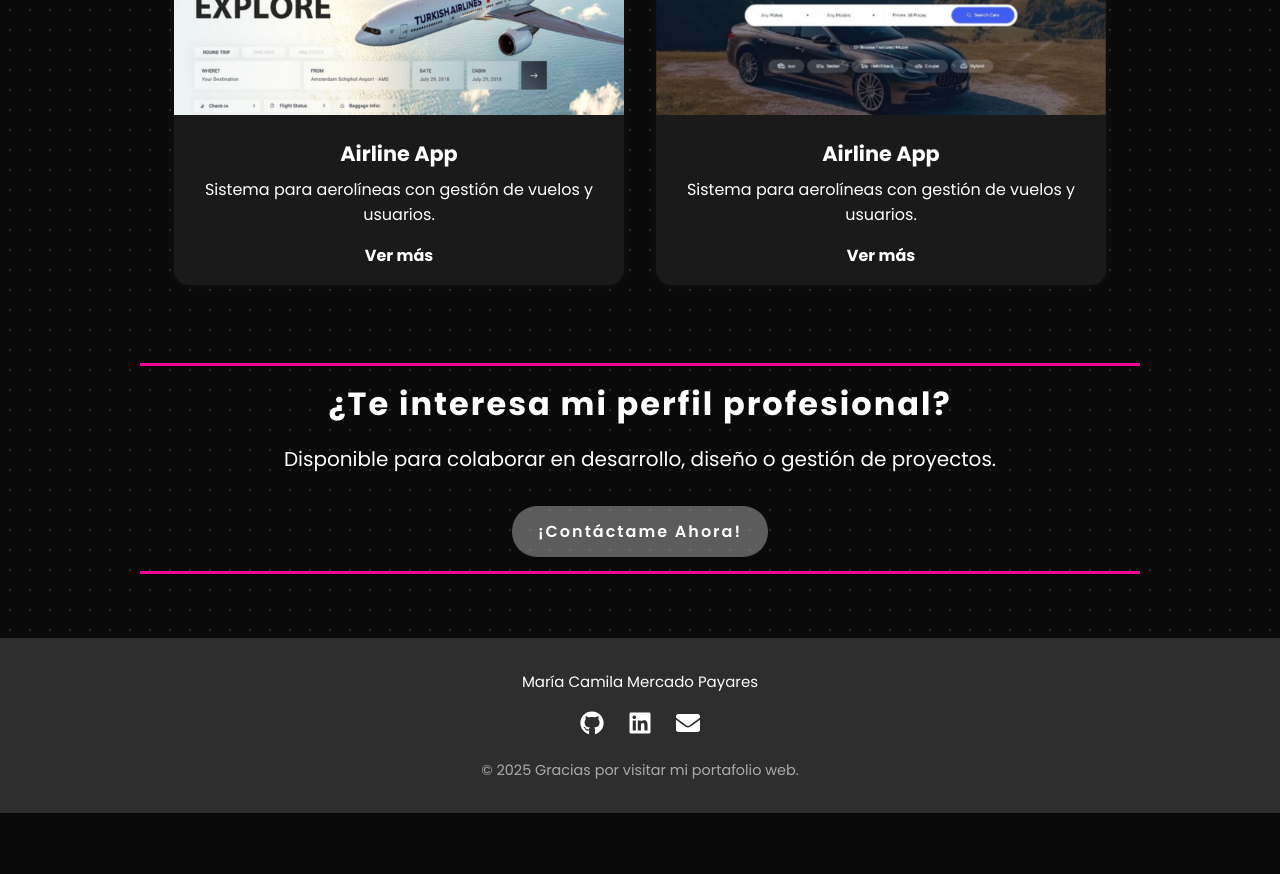
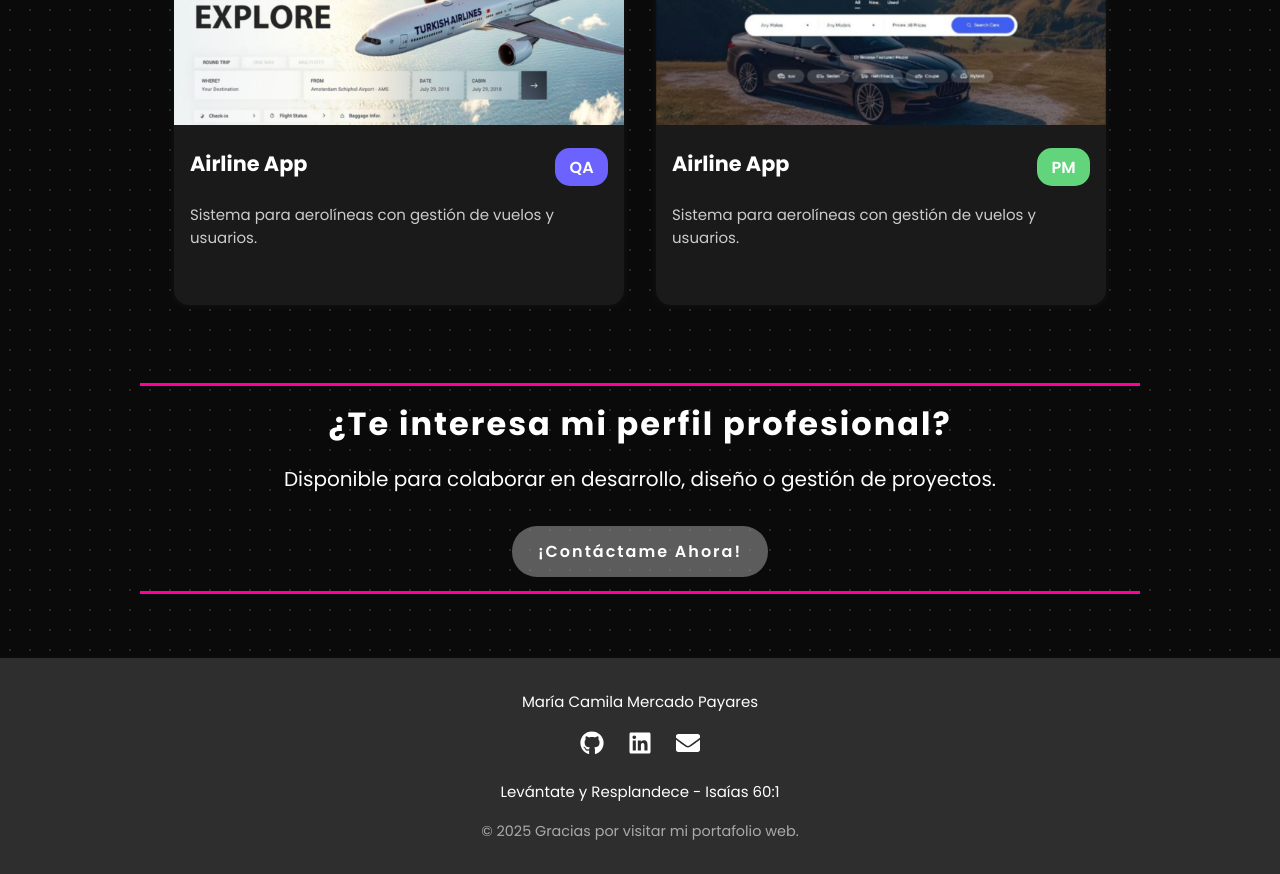
Before and after one commit to mcamilamp/my-portfolio, a React (Vite) app: page / in a window 1280 px wide. Shown: the part 1540-2414 px from the top of the page. Before the commit the page ends 2353 px from the top, so only its background shows below. Built offline with nearby package versions, Linux system fonts and the light colour scheme; a web font is replaced by a local one.

Commit message:
Add footer bible verse and enhance project cards with filter and badge features

```diff
--- a/src/assets/styles/Footer.css
+++ b/src/assets/styles/Footer.css
@@ -29,7 +29,13 @@
   color: #ff8fd2;
 }
 
+.footer-bible {
+  color: #ffffff;
+  margin-top: 1rem;
+}
+
 .footer-copy {
+  margin-top: 18px;
   font-size: 0.9rem;
   color: #aaa;
 }
--- a/src/assets/styles/Projects.css
+++ b/src/assets/styles/Projects.css
@@ -31,17 +31,19 @@
 
 .project-card {
   width: 450px;
-  height: 370px;
+  height: 380px;
   background: #1a1a1a;
   border-radius: 15px;
   overflow: hidden;
   transition: transform 0.3s ease, box-shadow 0.3s ease;
   box-shadow: 0 0 10px rgba(255, 255, 255, 0.05);
+  text-align: start;
 }
 
 .project-card:hover {
   transform: scale(1.05);
-  box-shadow: 0 0 20px rgba(255, 255, 255, 0.234);
+  /* box-shadow: 0 0 20px rgba(255, 255, 255, 0.234); */
+  cursor: pointer;
 }
 
 .project-image {
@@ -61,17 +63,48 @@
   margin-bottom: 0.5rem;
 }
 
+.project-content p {
+  margin-top: 1rem;
+  font-size: 15px;
+  color: #cccccc;
+}
+
+.title-badge {
+  display: flex;
+  justify-content: space-between;
+  align-items: center;
+}
+
+.project-badge {
+  display: inline-block;
+  padding: 0.4rem 0.9rem;
+  border-radius: 15px;
+  font-size: 1rem;
+  font-weight: 600;
+}
+
+.project-badge.web {
+  background-color: #f0db4f; /* amarillo */
+  color: #000;
+}
+
+.project-badge.qa {
+  background-color: #6c63ff; /* morado */
+}
+
+.project-badge.pm {
+  background-color: #62d47b; /* verde */
+}
+
+/*
 .project-link {
   display: inline-block;
   margin-top: 1rem;
   color: #ffffff;
   text-decoration: none;
-  font-weight: bold;
+  font-weight: 500;
   transition: color 0.2s;
-}
-
-.project-link:hover {
-}
+} */
 
 /* Projects-nav */
 
--- a/src/components/Footer.jsx
+++ b/src/components/Footer.jsx
@@ -25,6 +25,7 @@ function Footer() {
           <FaEnvelope />
         </a>
       </div>
+      <p className="footer-bible">Levántate y Resplandece - Isaías 60:1</p>
       <p className="footer-copy">
         © {new Date().getFullYear()} Gracias por visitar mi portafolio web.
       </p>
--- a/src/components/Projects.jsx
+++ b/src/components/Projects.jsx
@@ -11,24 +11,28 @@ const projects = [
     description:
       "Aplicación educativa personalizada según estilos de aprendizaje.",
     image: project1Img,
+    filter: "Web",
     link: "#",
   },
   {
     title: "Ride Share Connect",
     description: "Plataforma de transporte compartido con reservas y pagos.",
     image: project2Img,
+    filter: "Web",
     link: "#",
   },
   {
     title: "Airline App",
     description: "Sistema para aerolíneas con gestión de vuelos y usuarios.",
     image: project3Img,
+    filter: "QA",
     link: "#",
   },
   {
     title: "Airline App",
     description: "Sistema para aerolíneas con gestión de vuelos y usuarios.",
     image: project4Img,
+    filter: "PM",
     link: "#",
   },
 ];
@@ -65,16 +69,24 @@ function Projects() {
                 className="project-image"
               />
               <div className="project-content">
-                <h3>{project.title}</h3>
+                <div className="title-badge">
+                  <h3 className="project-title">{project.title}</h3>
+                  <span
+                    className={`project-badge ${project.filter.toLowerCase()}`}
+                  >
+                    {project.filter}
+                  </span>
+                </div>
                 <p>{project.description}</p>
-                <a
+
+                {/* <a
                   href={project.link}
                   target="_blank"
                   rel="noopener noreferrer"
                   className="project-link"
                 >
-                  Ver más
-                </a>
+                  Explorar Proyecto
+                </a> */}
               </div>
             </div>
           ))}
```
